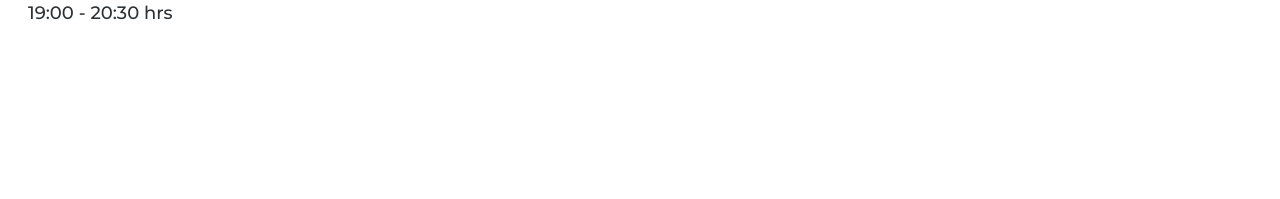
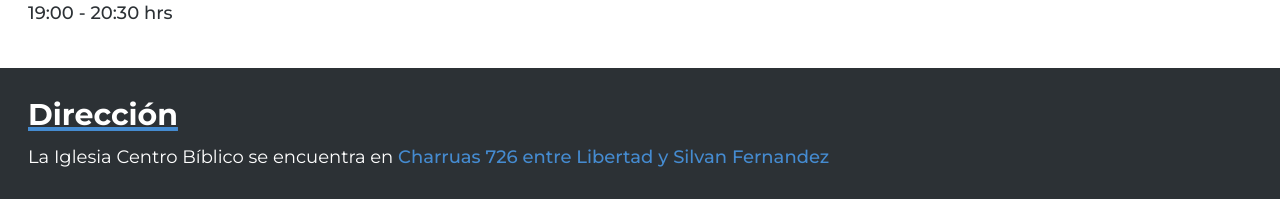
Before and after one commit to Iglesia-Centro-Biblico/icb-pagina, a Vue app: page / in a window 1280 px wide. Shown: the part 1068-1267 px from the top of the page. Before the commit the page ends 1136 px from the top, so only its background shows below. Built offline with nearby package versions, Linux system fonts and the light colour scheme.

Commit message:
added direccion section

```diff
--- a/src/views/InicioView.vue
+++ b/src/views/InicioView.vue
@@ -7,7 +7,7 @@
     </div>
   </div>
   <div id="visitanos" class="icb-visitanos">
-    <h2 class="icb-visitanos__titulo primary-underline">Reuniones</h2>
+    <h2 class="icb-visitanos__titulo">Reuniones</h2>
     <div class="icb-visitanos__content">
       <h3 class="icb-visitanos__content-dia">Domingos</h3>
       <h4 class="icb-visitanos__content-reunion">Escuela Dominical</h4>
@@ -20,6 +20,10 @@
       <h4 class="icb-visitanos__content-reunion">Reunión de Oración</h4>
       <p class="icb-visitanos__content-hora">19:00 - 20:30 hrs</p>
     </div>
+  </div>
+  <div class="icb-direccion">
+    <h2 class="icb-direccion__titulo">Dirección</h2>
+    <p class="icb-direccion__p">La Iglesia Centro Bíblico se encuentra en <span>Charruas 726 entre Libertad y Silvan Fernandez</span></p>
   </div>
 </template>
 <script setup lang="ts">
@@ -88,6 +92,7 @@
     }
   }
 }
+
 .icb-visitanos {
   padding: 28px 28px 36px;
   &__titulo {
@@ -119,4 +124,29 @@
     }
   }
 }
+
+.icb-direccion {
+  padding: 28px 28px 36px;
+  background-color: $secondary;
+  &__titulo {
+    color: $white;
+    font-size: 30px;
+    font-weight: 700;
+    line-height: 37px;
+    text-decoration: underline;
+    text-decoration-color: $primary;
+    text-decoration-thickness: 4px;
+    margin-bottom: 15px;
+  }
+  &__p {
+    color: $white;
+    font-size: 18px;
+    font-weight: 400;
+    line-height: 18px;
+    span {
+      color: $primary;
+      font-weight: 500;
+    }
+  }
+}
 </style>
```
